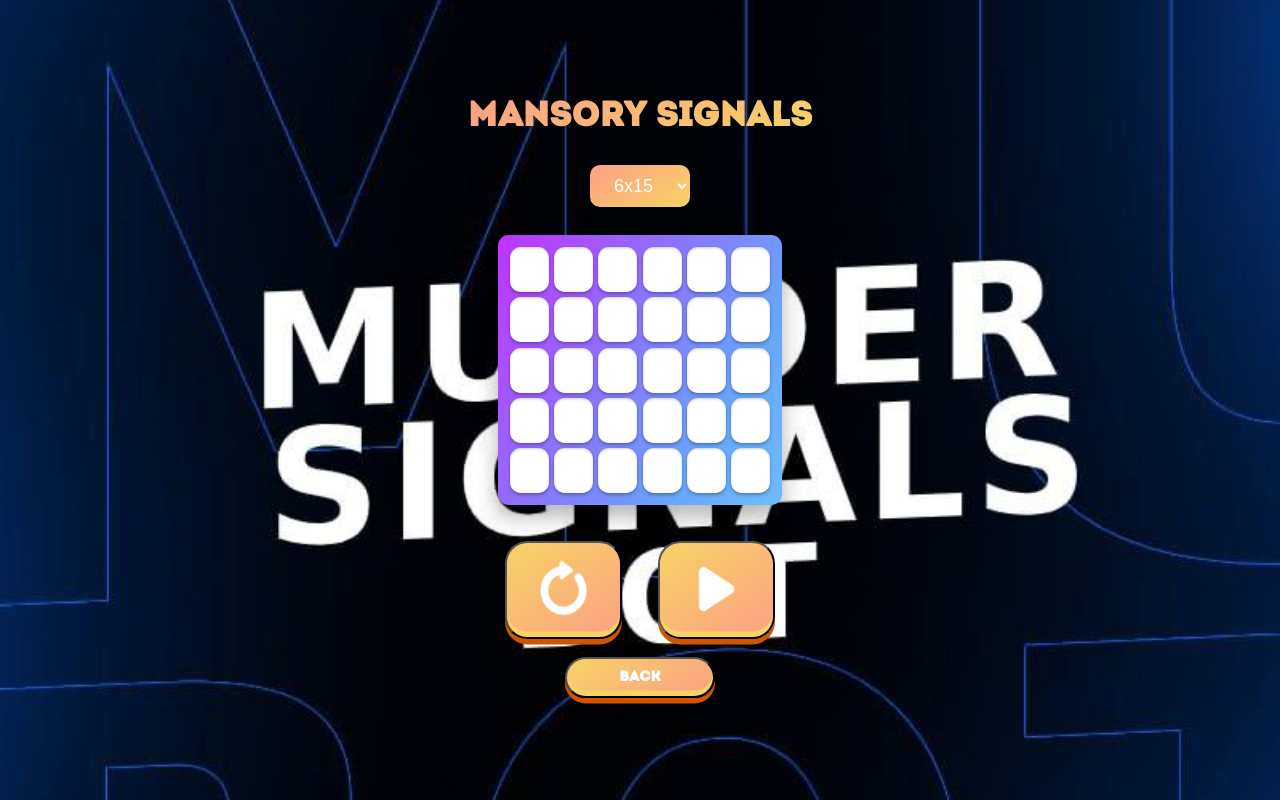
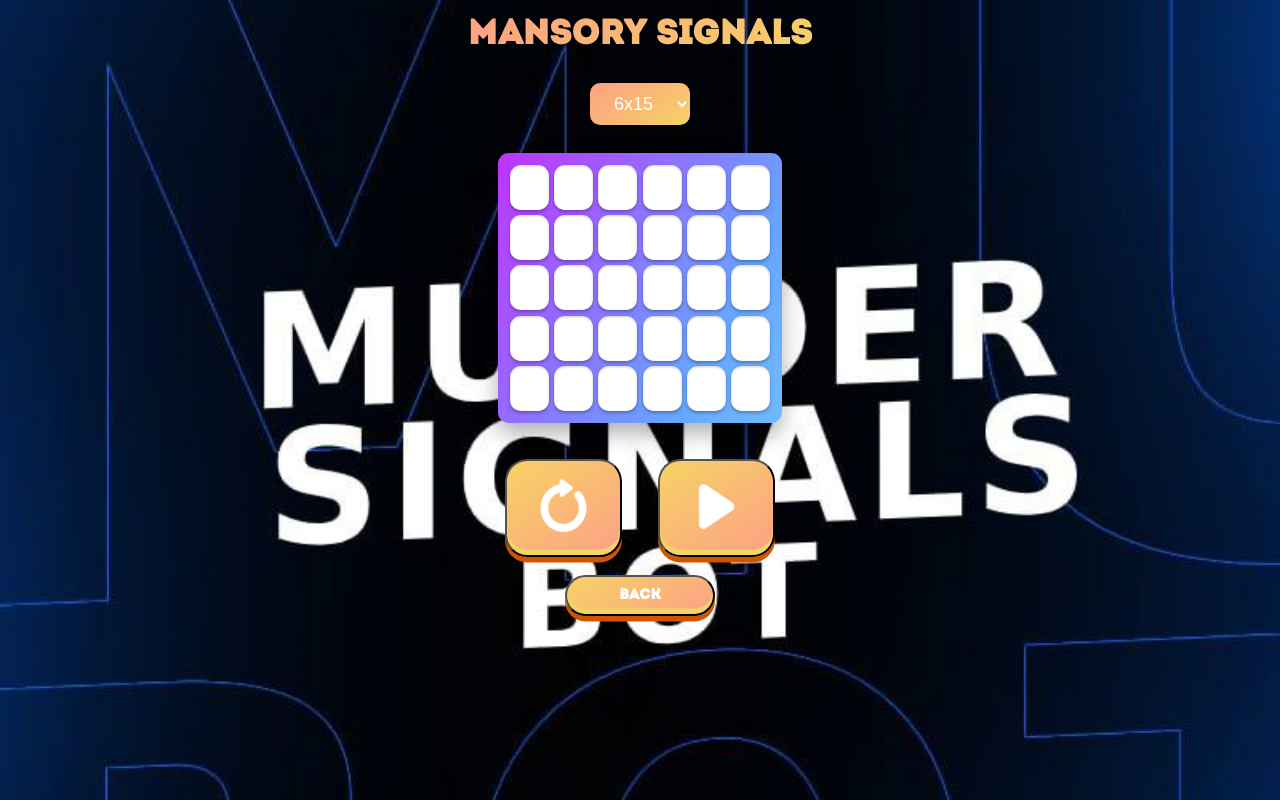
Before and after one commit to m4ks0n-qq/main, a plain HTML site: page webapp/royalmines/index.html in a window 1280 px wide. Drawn offline with Linux system fonts and the light colour scheme; files whose address does not match are found by name; a web font is replaced by a local one.

Commit message:
Update index.html

```diff
--- a/webapp/royalmines/index.html
+++ b/webapp/royalmines/index.html
@@ -15,13 +15,15 @@
             margin: 0;
             padding: 0;
             height: 100%;
-            overflow: auto;
+            overflow-y: auto;
         }
         body {
-            display: flex;
-            flex-direction: column;
-            justify-content: center;
-            align-items: center;
+ 	display: flex;
+    flex-direction: column;
+    align-items: center;
+    justify-content: flex-start; /* Обеспечит начало контента сверху */
+    min-height: 100vh; /* Гарантирует, что контент растягивается по высоте */
+
             background-image: url('1.gif'); /* Добавляем фон GIF */
             background-size: cover; /* Растягиваем фон */
             background-position: center; /* Центрируем фон */
@@ -137,6 +139,8 @@
         }
 
         .game-title {
+	margin-top: 20px; /* Отступ сверху для надписи */
+
             font-family: 'Intro', Arial, sans-serif;
             font-size: 2.15em;
             font-weight: bold;
@@ -215,6 +219,8 @@
             transform: translateY(2px);
         }
         .return-button {
+	margin-bottom: 20px; /* Отступ снизу для кнопки */
+    		position: relative; /* Убираем возможное фиксированное позиционирование */
             font-size: 14.4px;
             font-weight: bold;
             padding: 10.8px 0; /* Уменьшение padding справа и слева */
```
